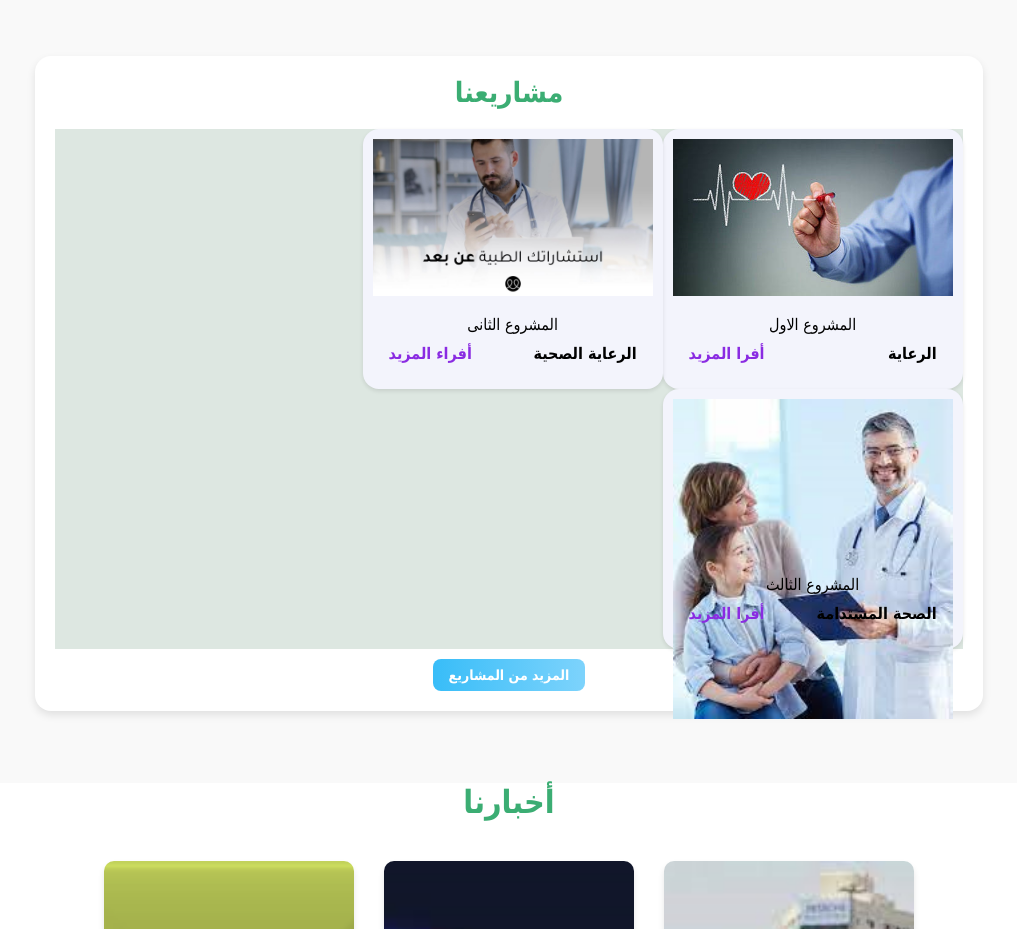
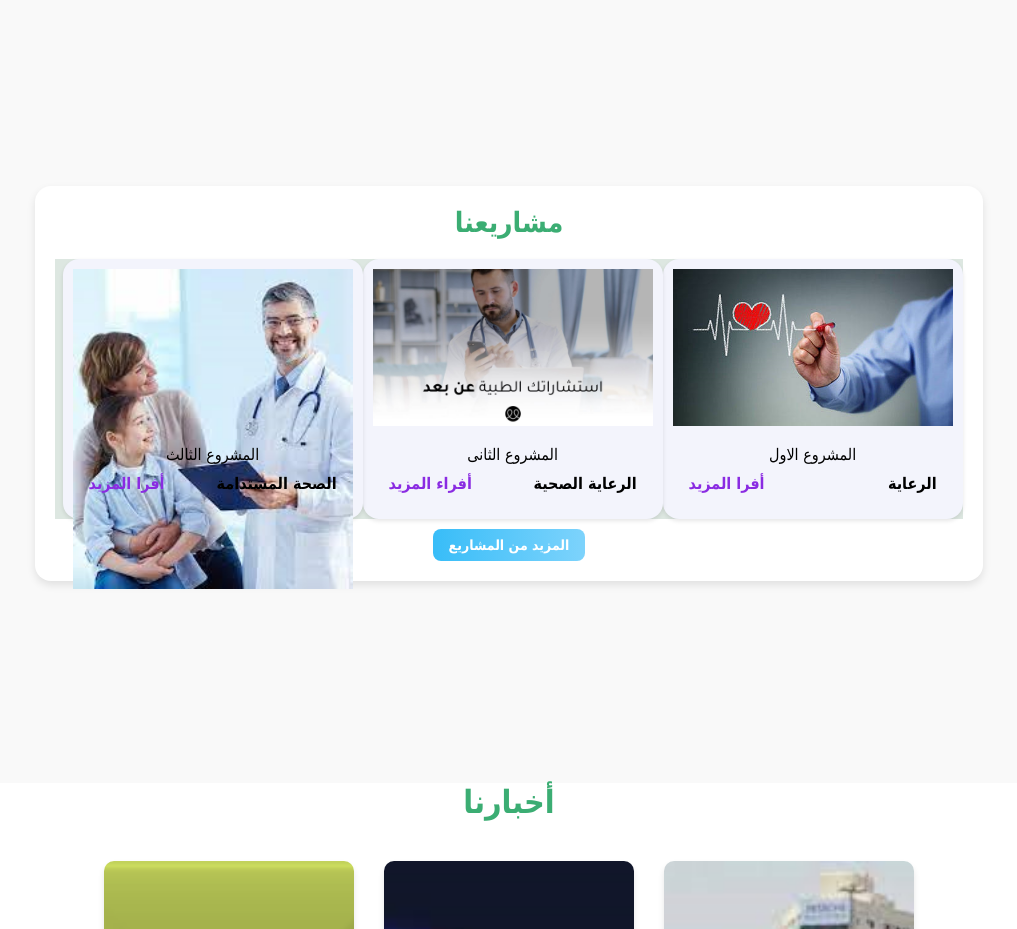
Before and after one commit to Future-Technological-Innovations/salamat, a plain HTML site: page index.html in a window 1280 px wide. Shown: the part 1220-2149 px from the top of the page, without its empty margins (131-1148 px from the left). Drawn offline with Linux system fonts and the light colour scheme.

Commit message:
Update style.css

```diff
--- a/css/style.css
+++ b/css/style.css
@@ -5,8 +5,8 @@
 }
 .projects{
     background-color: rgb(221, 231, 225);
-    display: flex;
-    flex-wrap: wrap;
+  /*  display: flex;
+    flex-wrap: wrap;*/
 
 
 }
```
